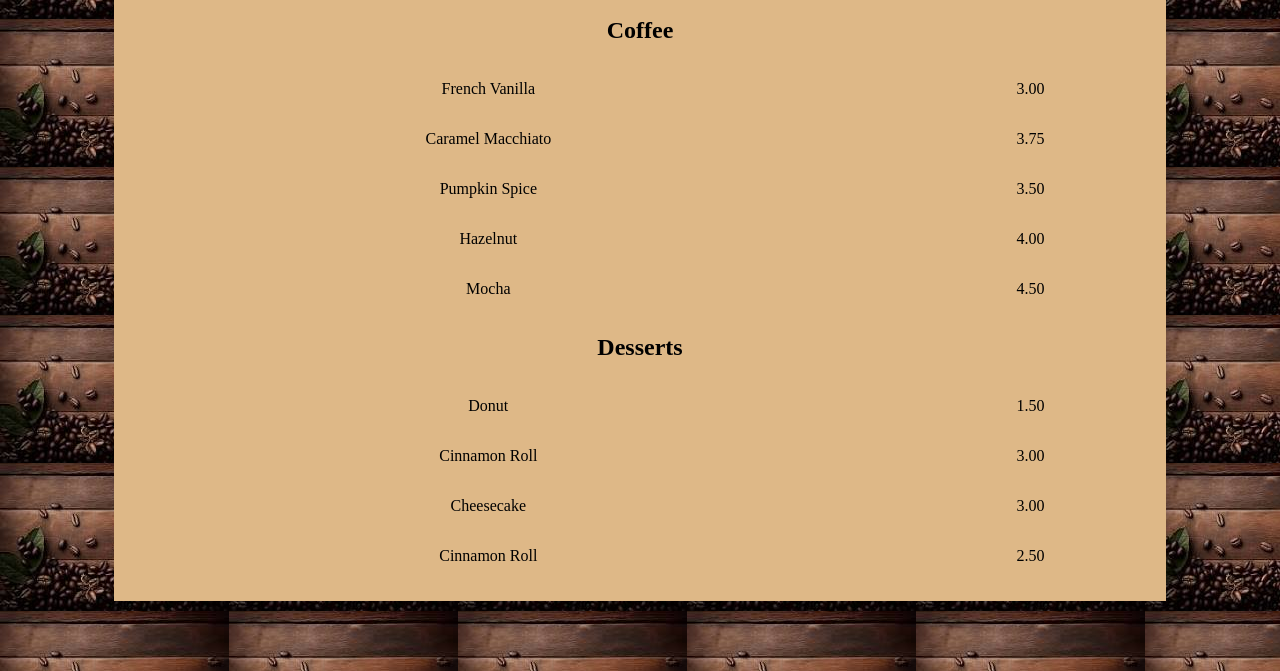
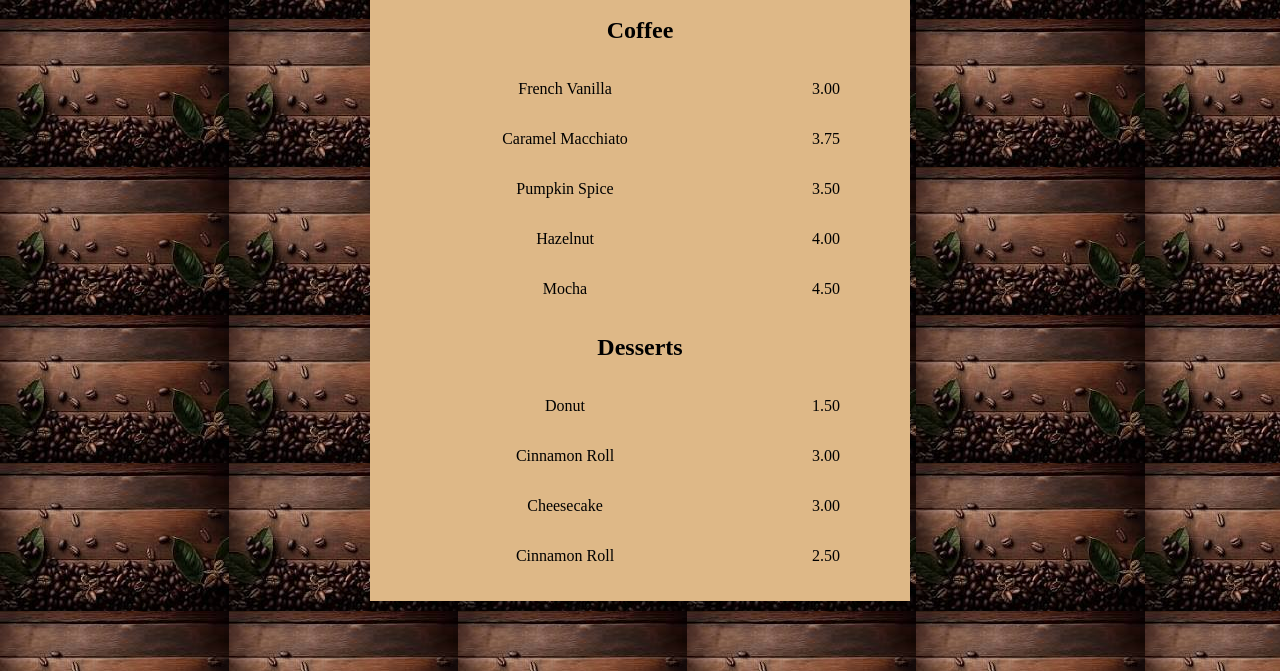
Before and after one commit to valerie157/cafe-menu-html-css-, a plain HTML site: page index.html in a window 1280 px wide. Shown: the part 129-800 px from the top of the page. Drawn offline with Linux system fonts and the light colour scheme.

Commit message:
second commit

```diff
--- a/style.css
+++ b/style.css
@@ -10,10 +10,8 @@ body{
     background-color: burlywood;
     margin-right: auto;
     margin-left: auto;
-    padding-left: 20px;
-    padding-right: 20px;
-    padding-top: 20px;
-    padding-bottom: 20px;
+    padding: 20px;
+    max-width: 500px;
 }
 .flavor, .dessert{
     text-align: center;
```
